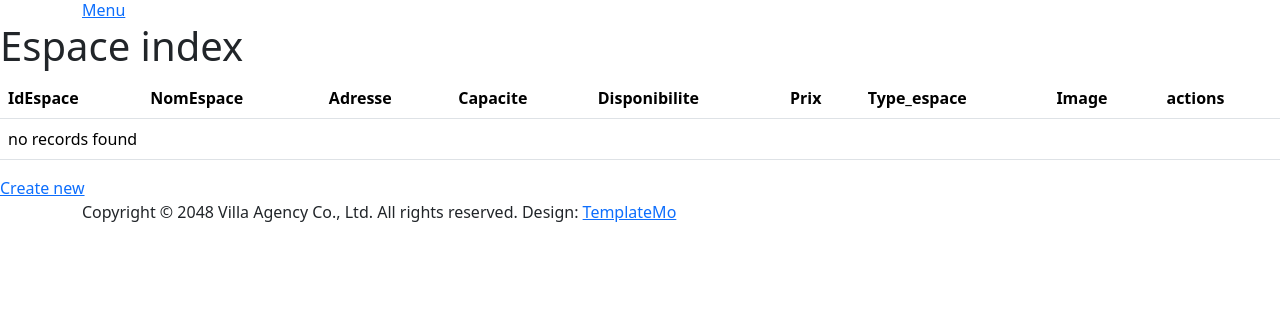
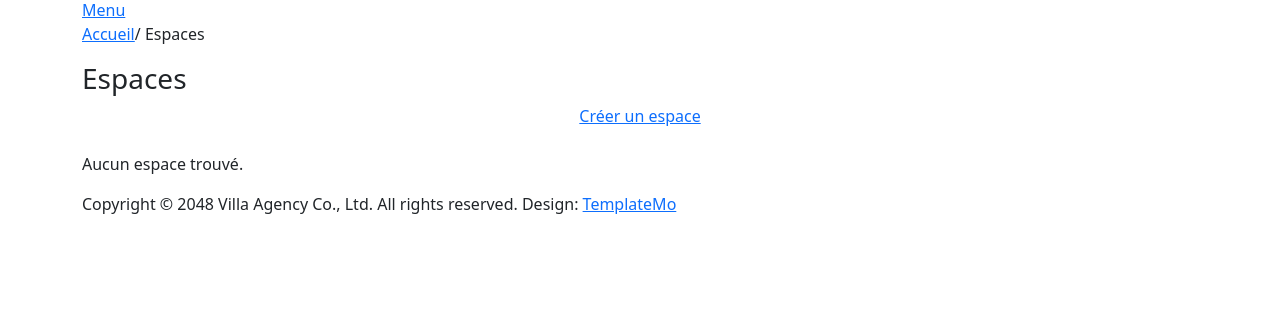
Before and after one commit to SelimHs/Pi-Javafx-Symfony, a Symfony app: template templates/espace/index.html.twig in a window 1280 px wide. Shown: the part 82-404 px from the top of the page. Run offline with Twig, Linux system fonts and the light colour scheme; the template is opened without the code that fills it, so the values that code supplies are empty; some libraries are stand-ins or nearby versions.

Commit message:
ameliorartion de l'affichage de l'espace

```diff
--- a/templates/espace/index.html.twig
+++ b/templates/espace/index.html.twig
@@ -1,47 +1,58 @@
 {% extends 'base.html.twig' %}
 
-{% block title %}Espace index{% endblock %}
+{% block title %}Espaces{% endblock %}
 
 {% block body %}
-    <h1>Espace index</h1>
+<div class="page-heading header-text">
+  <div class="container">
+    <div class="row">
+      <div class="col-lg-12">
+        <span class="breadcrumb"><a href="{{ path('app_home') }}">Accueil</a> / Espaces</span>
+        <h3>Espaces</h3>
+      </div>
+    </div>
+  </div>
+</div>
 
-    <table class="table">
-        <thead>
-            <tr>
-                <th>IdEspace</th>
-                <th>NomEspace</th>
-                <th>Adresse</th>
-                <th>Capacite</th>
-                <th>Disponibilite</th>
-                <th>Prix</th>
-                <th>Type_espace</th>
-                <th>Image</th>
-                <th>actions</th>
-            </tr>
-        </thead>
-        <tbody>
-        {% for espace in espaces %}
-            <tr>
-                <td>{{ espace.idEspace }}</td>
-                <td>{{ espace.nomEspace }}</td>
-                <td>{{ espace.adresse }}</td>
-                <td>{{ espace.capacite }}</td>
-                <td>{{ espace.disponibilite }}</td>
-                <td>{{ espace.prix }}</td>
-                <td>{{ espace.TypeEspace }}</td>
-                <td>{{ espace.image }}</td>
-                <td>
-                    <a href="{{ path('app_espace_show', {'idEspace': espace.idEspace}) }}">show</a>
-                    <a href="{{ path('app_espace_edit', {'idEspace': espace.idEspace}) }}">edit</a>
-                </td>
-            </tr>
-        {% else %}
-            <tr>
-                <td colspan="9">no records found</td>
-            </tr>
-        {% endfor %}
-        </tbody>
-    </table>
+<div class="section properties">
+  <div class="container">
 
-    <a href="{{ path('app_espace_new') }}">Create new</a>
+    <div class="row mb-4">
+      <div class="col-lg-12 text-center">
+        <a href="{{ path('app_espace_new') }}" class="main-button custom-message-btn">
+          <i></i> Créer un espace
+        </a>
+      </div>
+    </div>
+
+    <div class="row properties-box">
+      {% for espace in espaces %}
+        <div class="col-lg-4 col-md-6 align-self-center mb-30 properties-items">
+          <div class="item">
+            <a href="{{ path('app_espace_show', {'idEspace': espace.idEspace}) }}">
+              <img src="{{ asset('uploads/images/' ~ espace.image) }}" alt="">
+            </a>
+            <span class="category">{{ espace.Type_espace }}</span>
+            <h6>{{ espace.prix }} Dt</h6>
+            <h4>
+              <a href="{{ path('app_espace_show', {'idEspace': espace.idEspace}) }}">
+                {{ espace.nomEspace }}
+              </a>
+            </h4>
+            <ul>
+              <li>Adresse: <span>{{ espace.adresse }}</span></li>
+              <li>Capacité: <span>{{ espace.capacite }}</span></li>
+              <li>Disponibilité: <span>{{ espace.disponibilite }}</span></li>
+            </ul>
+            <div class="main-button">
+              <a href="{{ path('app_espace_show', {'idEspace': espace.idEspace}) }}">Détails</a>
+            </div>
+          </div>
+        </div>
+      {% else %}
+        <p>Aucun espace trouvé.</p>
+      {% endfor %}
+    </div>
+  </div>
+</div>
 {% endblock %}
```
Also changed, not shown: templates/espace/show.html.twig (+41 -13 lines).
